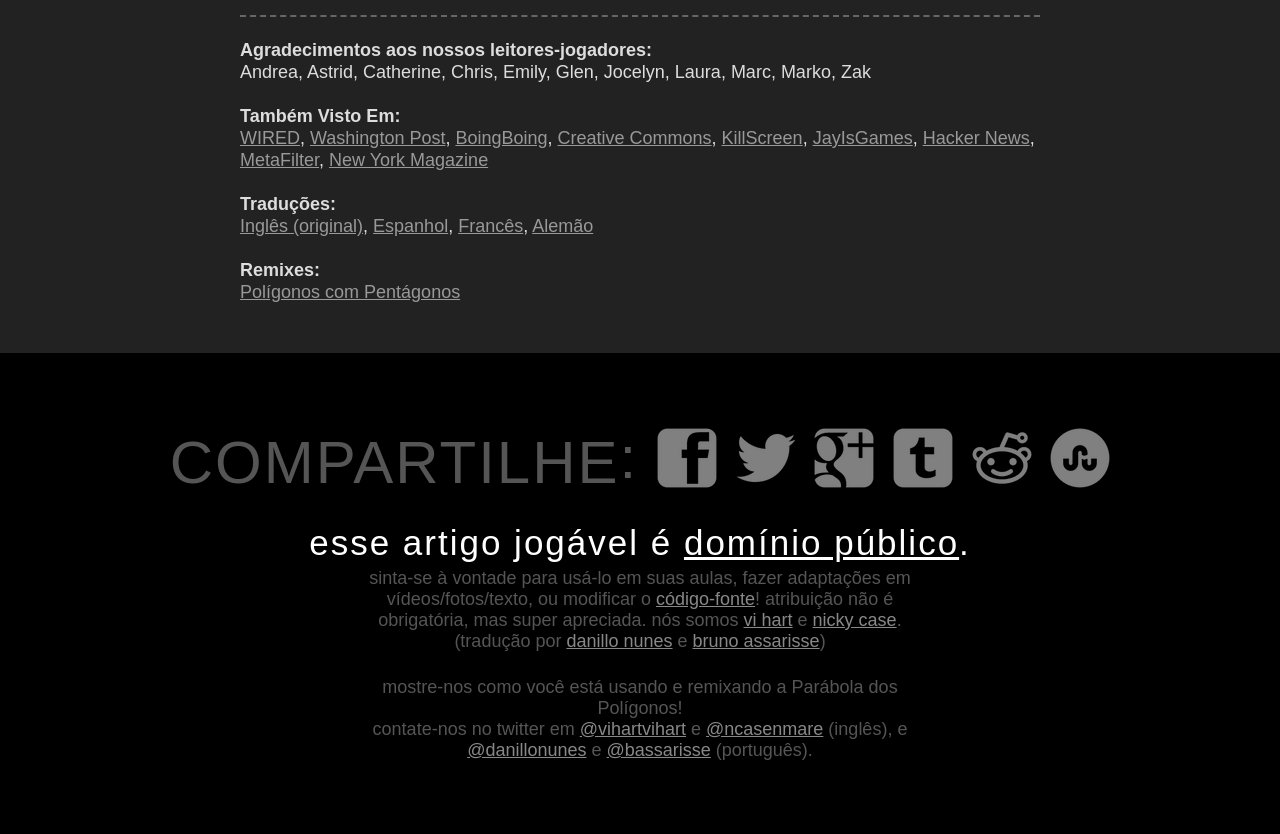
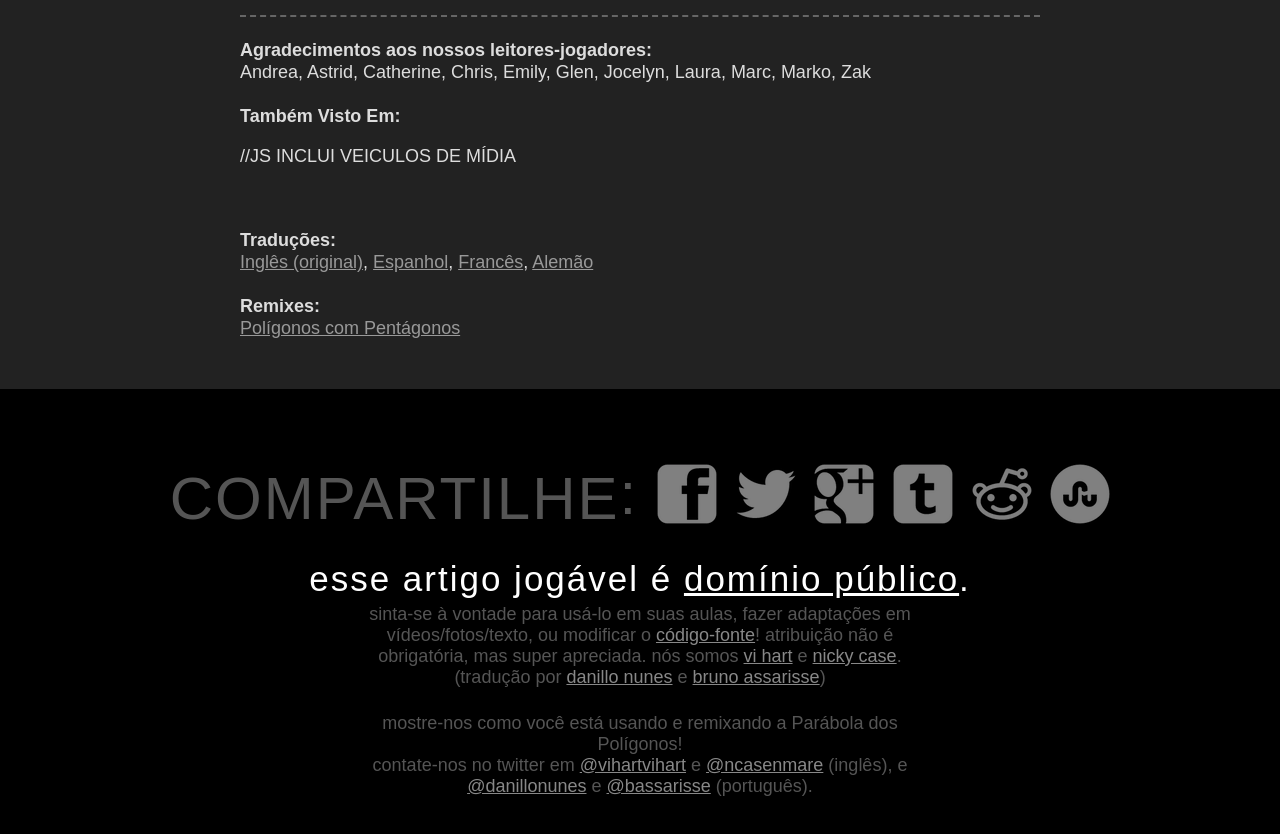
Before and after one commit to ncase/polygons-pt-br, a plain HTML site: page index.html in a window 1280 px wide. Shown: the part 11100-11934 px from the top of the page. Drawn offline with Linux system fonts and the light colour scheme.

Commit message:
tira montante de codigo repetitivo para ser incluido por js

```diff
--- a/index.html
+++ b/index.html
@@ -365,15 +365,10 @@
 					<br><br>
 
 					<b>Também Visto Em:</b><br>
-					<a target="_blank" href="http://www.wired.com/2014/12/empzeal-parable-polygons/">WIRED</a>,
-					<a target="_blank" href="http://www.washingtonpost.com/blogs/wonkblog/wp/2014/12/09/how-tiny-individual-biases-have-huge-cumulative-effects-on-racial-segregation/">Washington Post</a>,
-					<a target="_blank" href="http://boingboing.net/2014/12/08/parable-of-the-polygons-segre.html">BoingBoing</a>,
-					<a target="_blank" href="http://ccthing.tumblr.com/post/104764760336/parable-of-the-polygons-vi-hart-and-nicky-case">Creative Commons</a>,
-					<a target="_blank" href="http://killscreendaily.com/articles/parable-polygons-teaches-us-danger-and-power-individual-bias/">KillScreen</a>,
-					<a target="_blank" href="http://jayisgames.com/archives/2014/12/parable_of_the_polygons.php">JayIsGames</a>,
-					<a target="_blank" href="https://news.ycombinator.com/item?id=8716538">Hacker News</a>,
-					<a target="_blank" href="http://www.metafilter.com/145147/Parable-of-the-Polygons">MetaFilter</a>,
-					<a target="_blank" href="http://nymag.com/scienceofus/2014/12/these-cartoon-shapes-are-adorable-but-racist.html">New York Magazine</a>
+          <p class="visto-em">
+            //JS INCLUI VEICULOS DE MÍDIA
+          </p>
+
 
 					<br><br>
 
```
